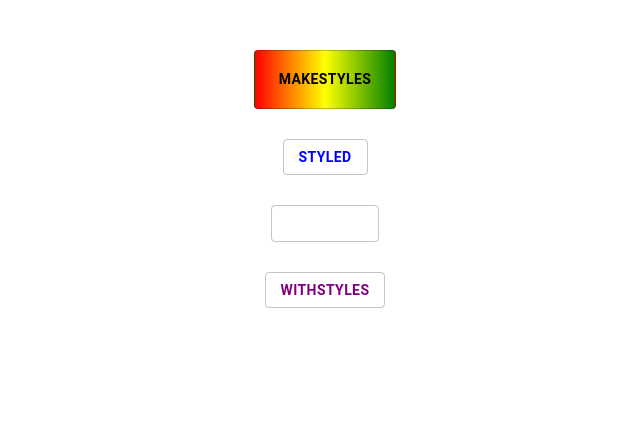
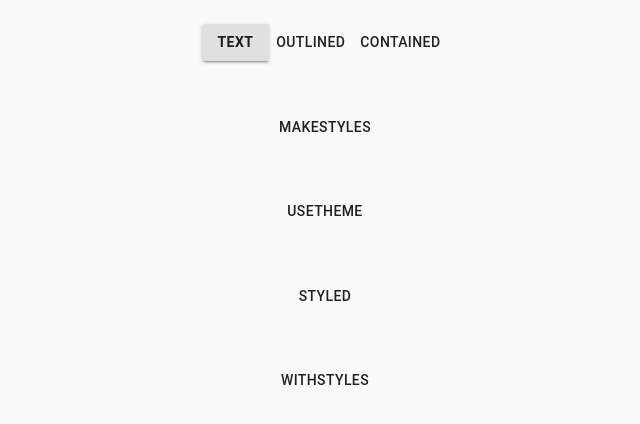
Before and after one commit to tonytino/mui-styling-demo, a React (Create React App) app: page / in a window 1280 px wide. Shown: the top 424 px of the page, without its empty margins (315-955 px from the left). Built offline with nearby package versions, Linux system fonts and the light colour scheme.

Commit message:
Set up control for switching button variant

```diff
--- a/src/App.css
+++ b/src/App.css
@@ -1,16 +1,19 @@
 .App {
   display: flex;
   flex-direction: column;
-  justify-content: flex-start;
   align-items: center;
-  width: 100vw;
-  margin-top: 50px;
 }
 
-.App button {
-  margin-bottom: 30px;
+.App .ButtonVariantControlContainer {
+  margin: 24px 0;
 }
 
-.App button:last-child {
-  margin-bottom: 0;
+.App .ButtonsContainer {
+  display: flex;
+  flex-direction: column;
+  align-items: center;
 }
+
+.App .ButtonsContainer button {
+  margin: 24px 0;
+}
--- a/src/App.js
+++ b/src/App.js
@@ -1,9 +1,12 @@
-import React from 'react';
+import React, { useState } from 'react';
 // https://material-ui.com/customization/themes/#theme-provider
 import { ThemeProvider } from '@material-ui/styles';
+// https://material-ui.com/components/css-baseline/#css-baseline
+import { CssBaseline } from '@material-ui/core';
 import './App.css';
 import {
-  CustomTheme,
+  ButtonVariantControl,
+  CUSTOM_THEME,
   StyledButton,
   MakeStylesButton,
   UseThemeButton,
@@ -11,13 +14,27 @@ import {
 } from './components/material-ui-theme';
 
 function App() {
+  const buttonVariants = ['text', 'outlined', 'contained'];
+  const [variant, setVariant] = useState(buttonVariants[0]);
+
   return (
-    <ThemeProvider theme={CustomTheme}>
+    <ThemeProvider theme={CUSTOM_THEME}>
+      <CssBaseline />
       <div className='App'>
-        <MakeStylesButton variant='outlined' />
-        <StyledButton variant='outlined' />
-        <UseThemeButton variant='outlined' />
-        <WithStylesButton variant='outlined' />
+        <div className='ButtonVariantControlContainer'>
+          <ButtonVariantControl
+            onClickHandler={setVariant}
+            value={variant}
+            options={buttonVariants}
+          />
+        </div>
+
+        <div className='ButtonsContainer'>
+          <MakeStylesButton variant={variant} />
+          <UseThemeButton variant={variant} />
+          <StyledButton variant={variant} />
+          <WithStylesButton variant={variant} />
+        </div>
       </div>
     </ThemeProvider>
   );
--- /dev/null
+++ b/src/components/material-ui-theme/buttonVariantControl.js
@@ -0,0 +1,33 @@
+import React from 'react';
+// https://material-ui.com/customization/default-theme/#material-ui-core-styles-vs-material-ui-styles
+// https://material-ui.com/components/buttons/
+import Button from '@material-ui/core/Button';
+// https://material-ui.com/components/buttons/#grouped-buttons
+import ButtonGroup from '@material-ui/core/ButtonGroup';
+
+function ButtonVariantControl(props) {
+  const {
+    value,
+    onClickHandler,
+    options,
+  } = props;
+  return (
+    <ButtonGroup>
+      {
+        options.map(option => {
+          return (
+            <Button
+              key={option}
+              variant={option === value ? 'contained' : 'text'}
+              onClick={() => onClickHandler(option)}
+            >
+              {option === value ? <b>{option}</b> : option}
+            </Button>
+          );
+        })
+      }
+    </ButtonGroup>
+  );
+};
+
+export default React.memo(ButtonVariantControl);
--- a/src/components/material-ui-theme/customTheme.js
+++ b/src/components/material-ui-theme/customTheme.js
@@ -2,7 +2,7 @@
 import { createMuiTheme } from '@material-ui/core/styles';
 
 // Interactive DefaultTheme Object: https://material-ui.com/customization/default-theme/
-export const GoogleTheme = createMuiTheme();
+export const GOOGLE_THEME = createMuiTheme();
 
 /*
 Creating Custom Themes: https://material-ui.com/customization/themes
@@ -11,57 +11,52 @@ Overrides: https://material-ui.com/customization/globals/
 createMuiTheme: https://material-ui.com/customization/themes/#createmuitheme-options-theme
 */
 
-const CustomTheme = createMuiTheme({
-  colors: {
-    rastaGradient: 'linear-gradient(to right, red, yellow, green)',
-  },
+const COLORS = {
+  materialBlue: '#2196F3',
+};
+
+const CUSTOM_THEME = createMuiTheme({
+  // Custom key to define colors in
+  colors: COLORS,
   // Apply props to all instances of a component
   props: {
     // Name of the component to apply props to (you can't target variants)
+    MuiButtonGroup: {
+      disableRipple: true,
+    },
     MuiButton: {
       disableRipple: true,
     },
-  },
-  button: {
-    borderColor: 'red',
   },
   // Apply CSS to all instances of a component
   overrides: {
     // Name of the component to apply CSS to
     MuiButton: {
       // The base class for the component (will impact all variants)
+      // NOTE: If a variant has the same property as that which is being defined
+      // here, the variant's property value will be applied due to specificity
+      // Example: defining color on .root will not impact .contained because
+      // .contained defines its own `color`
       root: {
-        color: 'white',
-        fontWeight: 'bold',
+        // Pseudo-class styling example
         '&:hover': {
-          color: 'yellow'
+          color: COLORS.materialBlue
         },
       },
       // The variant-specific override styles for the component
       // e.g. <Button variant='contained' />
       text: {
-        padding: GoogleTheme.spacing(2.5),
-        background: GoogleTheme.palette.primary.main,
-        '&:hover': {
-          background: GoogleTheme.palette.primary.dark,
-        },
+        // custom styles go here
       },
       contained: {
-        // Name of the variation to target
-        // The contained class stylesheet has a custom color defined
-        // so you will not see `color: white` from root take effect
-        // However, there is not a &:hover { color } style defined for contained
-        // so, such defined in root will take effect for contained too
-        background: 'red',
-        '&:hover': {
-          background: 'blue',
-        },
+        // custom styles go here
       },
     },
   }
 });
 
-console.log('Google Theme', GoogleTheme);
-console.log('Custom Theme', CustomTheme);
+console.log('Google Theme', GOOGLE_THEME);
+console.log('Colors', COLORS);
+console.log('Custom Theme', CUSTOM_THEME);
 
-export default CustomTheme;
+export default CUSTOM_THEME;
--- a/src/components/material-ui-theme/index.js
+++ b/src/components/material-ui-theme/index.js
@@ -1,4 +1,5 @@
-export { default as CustomTheme } from './customTheme';
+export { default as ButtonVariantControl } from './buttonVariantControl';
+export { default as CUSTOM_THEME } from './customTheme';
 export { default as MakeStylesButton } from './makeStyles';
 export { default as StyledButton } from './styled';
 export { default as UseThemeButton } from './useTheme';
--- a/src/components/material-ui-theme/makeStyles.js
+++ b/src/components/material-ui-theme/makeStyles.js
@@ -12,9 +12,7 @@ import Button from '@material-ui/core/Button';
 
 const useStyles = makeStyles(theme => ({
   button: {
-    background: theme.colors.rastaGradient,
-    padding: `${theme.spacing(2)}px ${theme.spacing(3)}px`,
-    color: 'black',
+    // custom styles go here
   },
 }));
 
@@ -28,4 +26,4 @@ function MakeStylesButton(props) {
   );
 };
 
-export default MakeStylesButton;
+export default React.memo(MakeStylesButton);
--- a/src/components/material-ui-theme/styled.js
+++ b/src/components/material-ui-theme/styled.js
@@ -31,7 +31,7 @@ function StyledButton(props) {
 
 // TODOAH CAN YOU ACCESS THE THEME HERE SO WE CAN USE A THEME COLOR FOR BACKGROUND?
 const ButtonStyled = styled(Button)({
-  color: 'blue',
+  // custom styles go here
 });
 
 export default StyledButton;
--- a/src/components/material-ui-theme/useTheme.js
+++ b/src/components/material-ui-theme/useTheme.js
@@ -20,4 +20,4 @@ function UseThemeButton(props) {
   );
 }
 
-export default UseThemeButton;
+export default React.memo(UseThemeButton);
--- a/src/components/material-ui-theme/withStyles.js
+++ b/src/components/material-ui-theme/withStyles.js
@@ -32,8 +32,14 @@ function WithStylesButton(props) {
 }
 
 const styles = {
+  /*
+    NOTE: Intentionally using "root" here, not "button"; "button" causes:
+
+    Warning: Material-UI: the key `button` provided to the classes property is not implemented in ForwardRef(Button).
+    You can only override one of the following: root,label,text,textPrimary,textSecondary,outlined,outlinedPrimary,outlinedSecondary,contained,containedPrimary,containedSecondary,focusVisible,disabled,colorInherit,sizeSmall,sizeLarge,fullWidth.
+  */
   root: {
-    color: 'purple',
+    // custom styles go here
   },
 };
 
```
